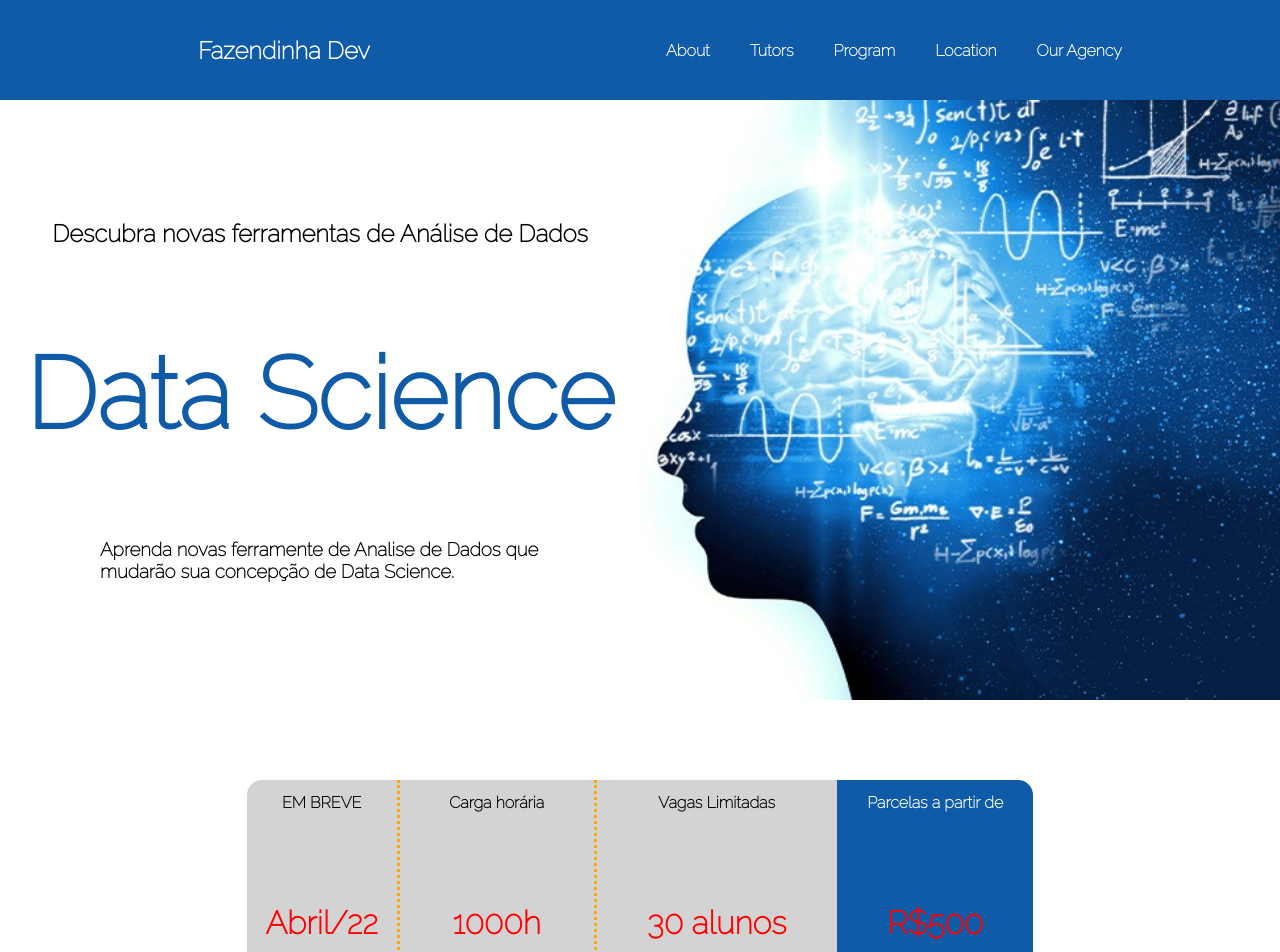
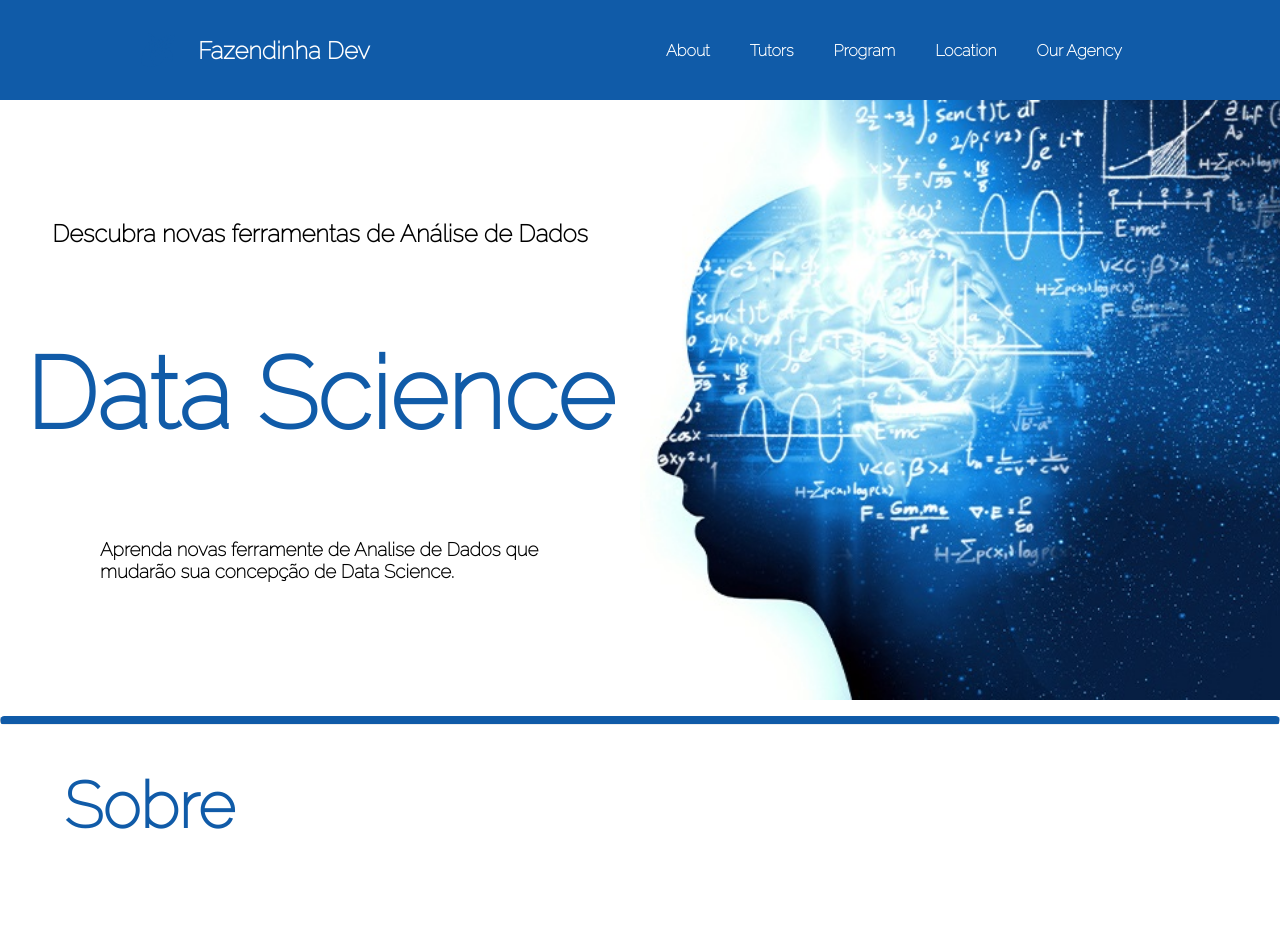
Before and after one commit to PamelaMBadermann/landing-page-em-react-fazendinha-dev, a React (Create React App) app: page / in a window 1280 px wide. Shown: the top 952 px of the page. Built offline with nearby package versions, Linux system fonts and the light colour scheme.

Commit message:
Criação Componente TituloSessao

```diff
--- a/src/components/Sobre/Sobre.jsx
+++ b/src/components/Sobre/Sobre.jsx
@@ -1,11 +1,13 @@
 import React from "react";
 import { SobreBlocoCards } from "../SobreBlocoCards/SobreBlocoCards";
 import { SobreBlocoDescricao } from "../SobreBlocoDescricao/SobreBlocoDescricao";
+import { TituloSessao } from "../TituloSessao/TituloSessao";
 import { SobreStyle } from "./stype";
 
 export function Sobre(props) {
     return (
         <SobreStyle>
+            <TituloSessao titulo="Sobre" />
             <SobreBlocoCards />
             <SobreBlocoDescricao />
         </SobreStyle>
--- /dev/null
+++ b/src/components/TituloSessao/TituloSessao.jsx
@@ -0,0 +1,12 @@
+import React from "react";
+import styled from "styled-components";
+import { TituloSessaoStyle } from "../TituloSessao/style";
+
+export function TituloSessao(props) {
+    return (
+        <TituloSessaoStyle>
+            <hr />
+            <h1>{props.titulo}</h1>
+        </TituloSessaoStyle>
+    );
+}
--- /dev/null
+++ b/src/components/TituloSessao/style.jsx
@@ -0,0 +1,21 @@
+import styled from "styled-components";
+import { css } from "styled-components";
+
+const TituloSessaoStyle = styled.div`
+    display: flex flex;
+    flex-direction: row;
+    width: 100%;
+    /* margin-left: 5%; */
+    color: #105ba8;
+    font-size: xx-large;
+
+    h1 {
+        margin-left: 5%;
+    }
+    hr {
+        border-top: 8px solid #105ba8;
+        border-radius: 5px;
+    }
+`;
+
+export { TituloSessaoStyle };
```
